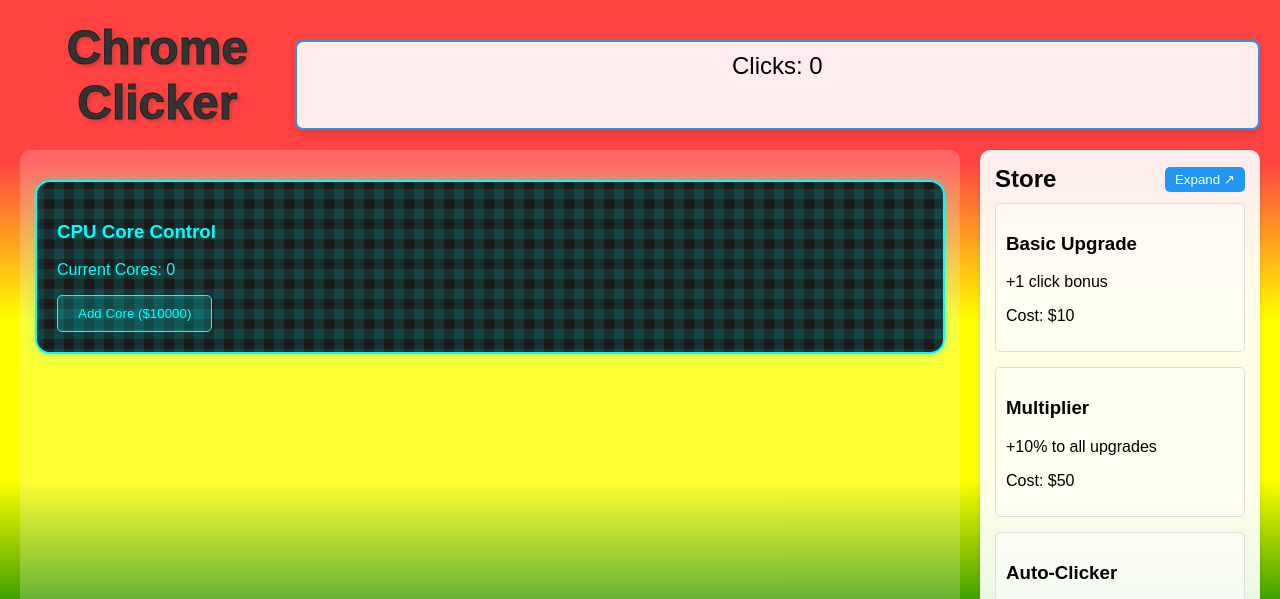
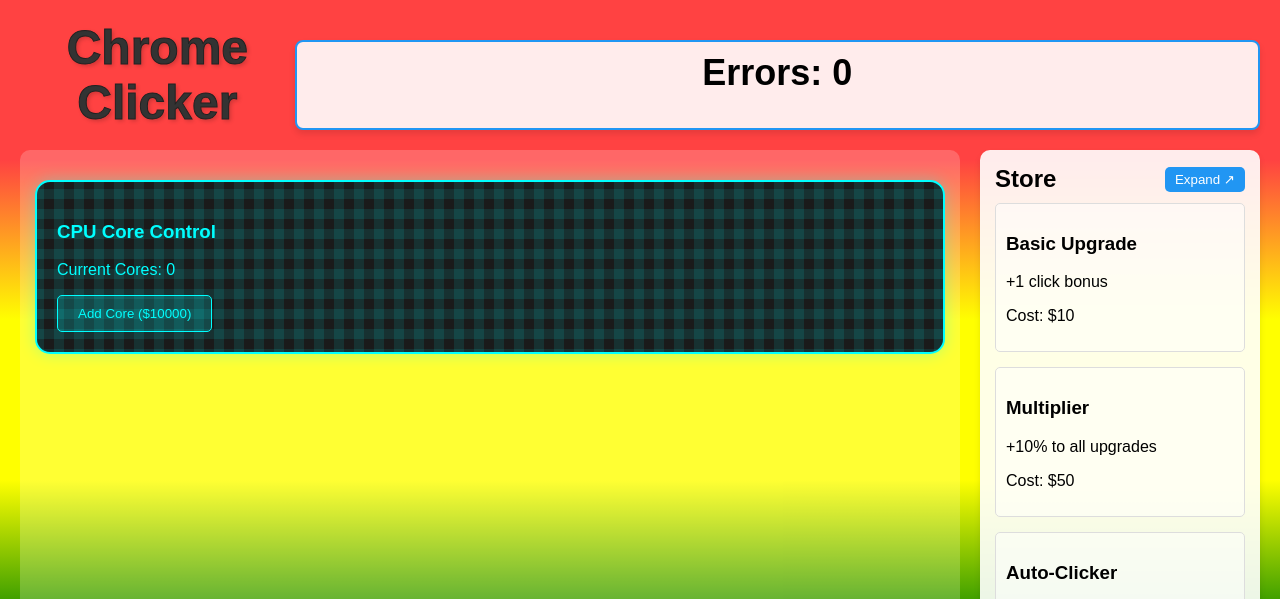
Before and after one commit to GMM-rgb/Google_Chrome_Clicker, a website: page public/index.html in a window 1280 px wide. Both pictures are taken after a click on the button "Skip Intro". Shown: the top 599 px of the page. Drawn offline with Linux system fonts and the light colour scheme.

Commit message:
Changed visuals

```diff
--- a/public/index.html
+++ b/public/index.html
@@ -989,6 +989,12 @@
     .error-spam.zigzag {
       animation: zigzag 6s linear infinite;
     }
+
+    .click-count {
+      font-size: 1.5em;
+      font-weight: bold;
+      margin: 0;
+    }
   </style>
 </head>
 
@@ -1015,7 +1021,7 @@
   <div class="header">
     <h1 class="page-title">Chrome Clicker</h1>
     <div class="score-display">
-      Clicks: <span id="score">0</span>
+      <p class="click-count">Errors: <span id="score">0</span></p>
     </div>
   </div>
 
```
